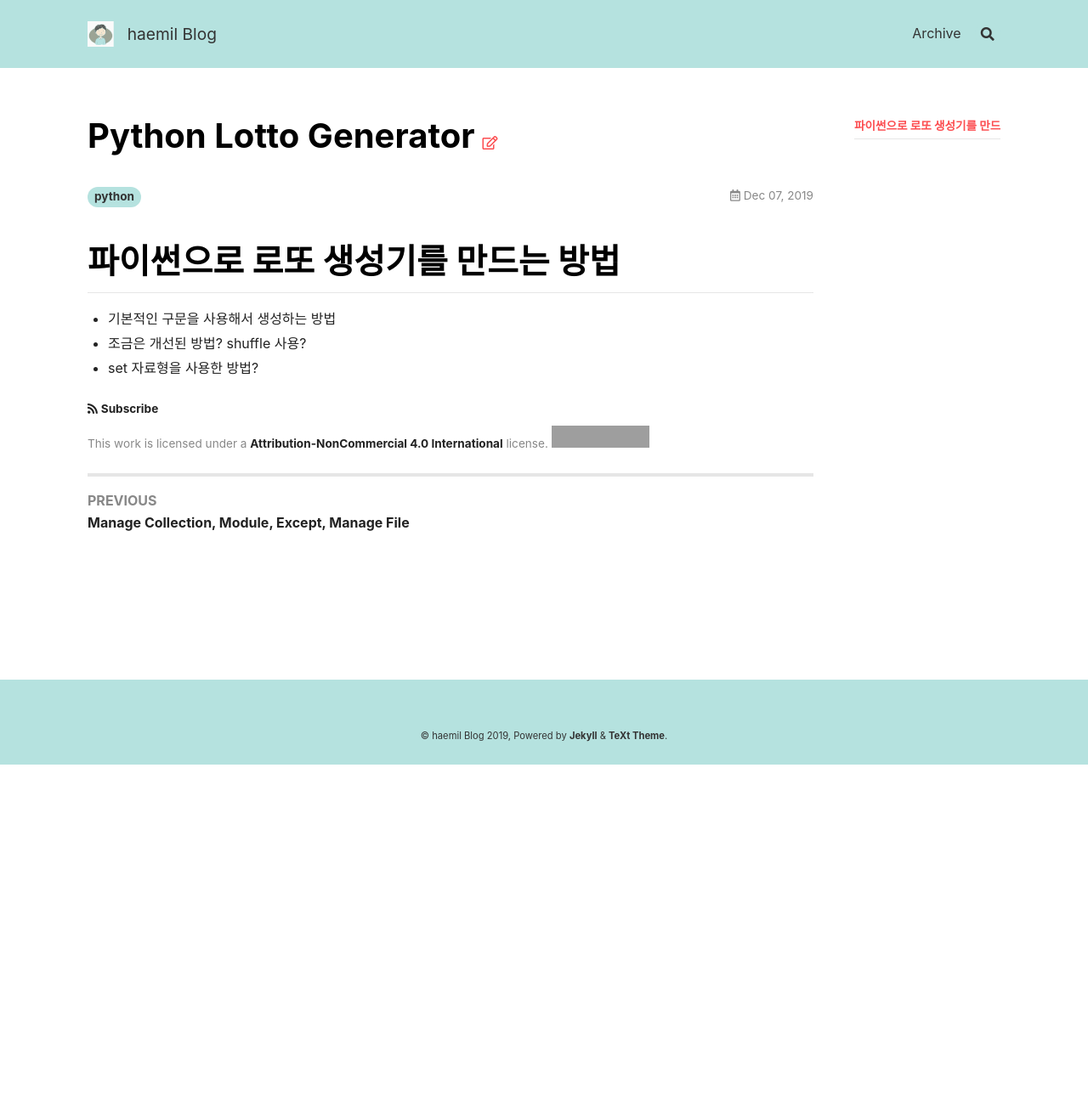
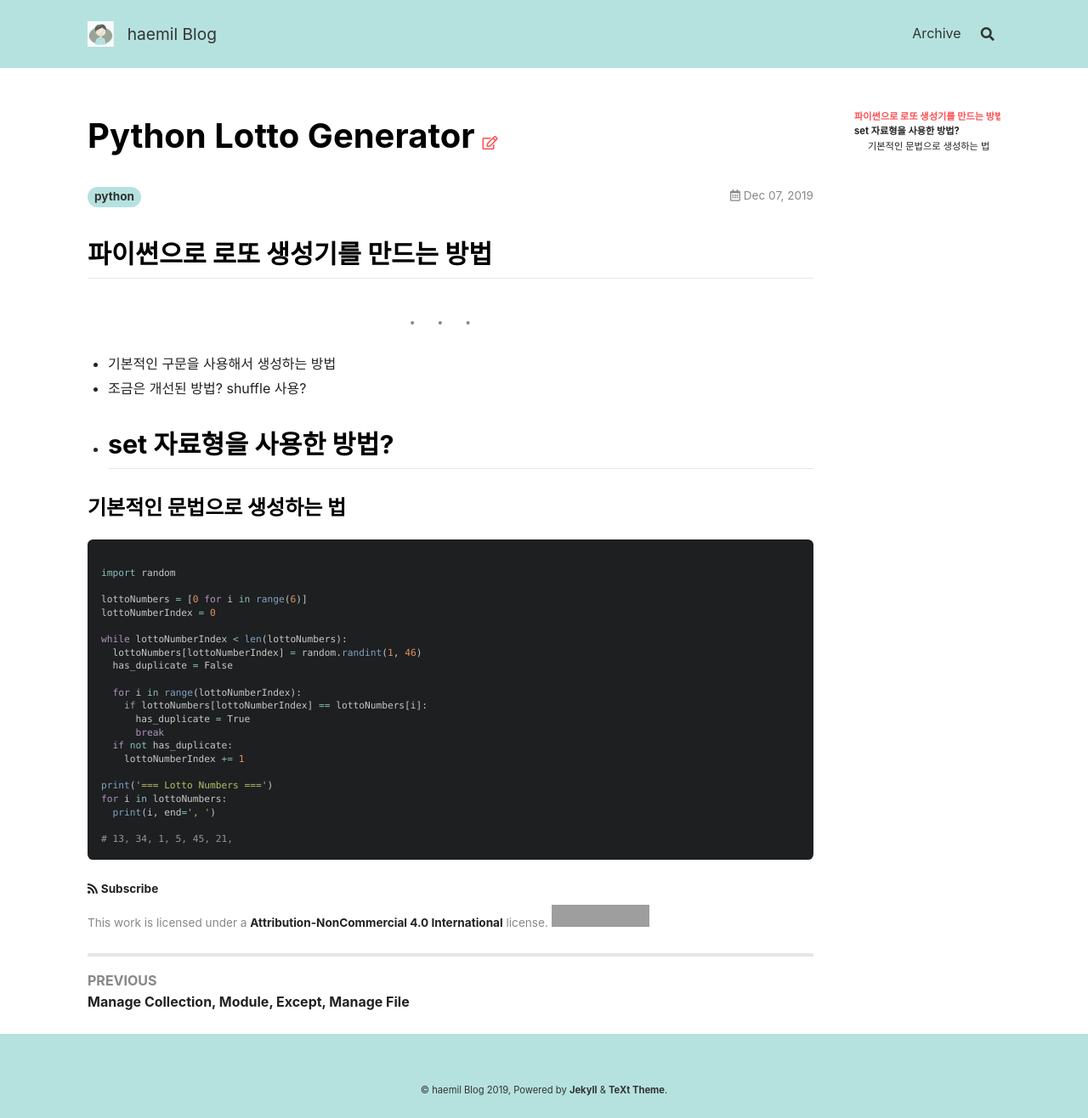
Before and after one commit to mchaemil/mchaemil.github.io, a Jekyll site: the page built from _posts/2019-12-07-python-lotto.md, in a window 1280 px wide. Shown: the whole page at 85% size. Built offline with Jekyll 4.4.1, drawn with Linux system fonts in a browser that asks for light colours; nearby versions of some CDN libraries; before the commit the page ends 900 px from its top, so only the background shows below that; grey boxes are pictures that could not be loaded.

Commit message:
update post

````diff
--- a/_posts/2019-12-07-python-lotto.md
+++ b/_posts/2019-12-07-python-lotto.md
@@ -5,8 +5,38 @@ mathjax: true
 tags: python
 ---
 
-# 파이썬으로 로또 생성기를 만드는 방법
+## 파이썬으로 로또 생성기를 만드는 방법
+
+---
 
 - 기본적인 구문을 사용해서 생성하는 방법
 - 조금은 개선된 방법? shuffle 사용?
 - set 자료형을 사용한 방법?
+---
+
+### 기본적인 문법으로 생성하는 법
+
+```python
+
+import random
+
+lottoNumbers = [0 for i in range(6)]
+lottoNumberIndex = 0
+
+while lottoNumberIndex < len(lottoNumbers):
+  lottoNumbers[lottoNumberIndex] = random.randint(1, 46)
+  has_duplicate = False
+
+  for i in range(lottoNumberIndex):
+    if lottoNumbers[lottoNumberIndex] == lottoNumbers[i]:
+      has_duplicate = True
+      break
+  if not has_duplicate:
+    lottoNumberIndex += 1
+
+print('=== Lotto Numbers ===')
+for i in lottoNumbers:
+  print(i, end=', ')
+
+# 13, 34, 1, 5, 45, 21,
+```
````
